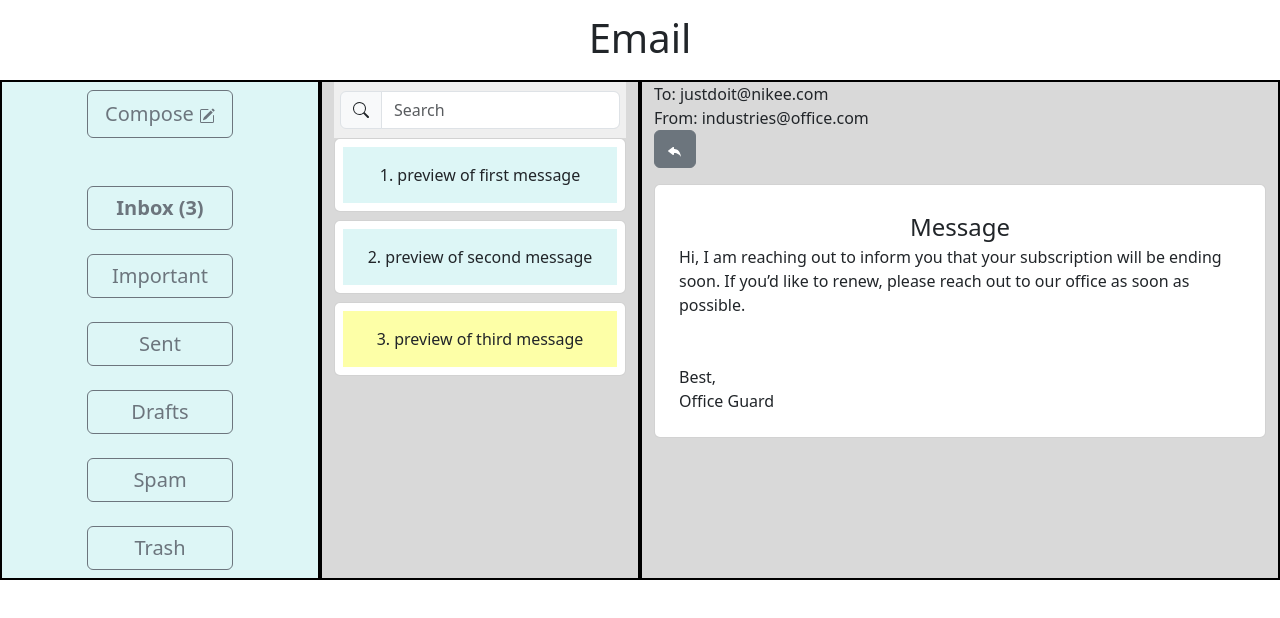
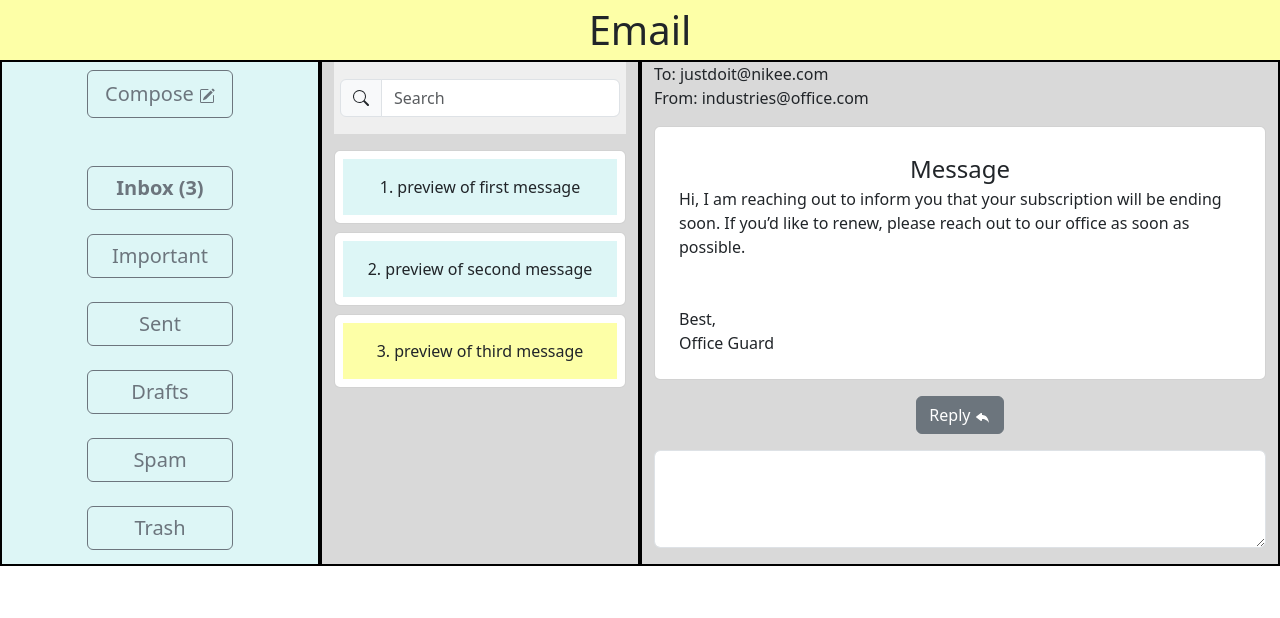
Before and after one commit to achavez101/bootstrap-email-chavez, a plain HTML site: page index.html in a window 1280 px wide. Drawn offline with nearby package versions, Linux system fonts and the light colour scheme.

Commit message:
added reply box for column 3

```diff
--- a/index.html
+++ b/index.html
@@ -11,7 +11,7 @@
     <title>Document</title>
   </head>
   <body>
-    <header class="d-flex justify-content-center py-2 mb-1">
+    <header class="d-flex justify-content-center">
         <span class="fs-1">Email</span>
       </a>
     </header>
@@ -48,7 +48,7 @@
         <div class="col2 col-12 col-lg-3">
           <!-- input / search -->
           <button class="button-search">
-            <div class="input-group py-2">
+            <div class="input-group py-3">
               <span class="input-group-text" id="basic-addon1">
                 <svg xmlns="http://www.w3.org/2000/svg" width="16" height="16" fill="currentColor" class="bi bi-search"
                   viewBox="0 0 16 16">
@@ -61,7 +61,7 @@
             </div>
           </button>
           <!-- card 1 box -->
-          <div class="boxes justify-content-center">
+          <div class="boxes justify-content-center py-3">
             <div class="card mb-2">
               <div class="card-body1 py-3">
                 <preview>1. preview of first message</preview>
@@ -90,11 +90,6 @@
           </div>
 
           <div class="d-flex gap-2 mb-3">
-            <button type="button" class="btn btn-secondary">
-              <svg xmlns="http://www.w3.org/2000/svg" width="16" height="16" fill="currentColor" class="bi bi-reply-fill" viewBox="0 0 16 16">
-                <path d="M5.921 11.9 1.353 8.62a.719.719 0 0 1 0-1.238L5.921 4.1A.716.716 0 0 1 7 4.719V6c1.5 0 6 0 7 8-2.5-4.5-7-4-7-4v1.281c0 .56-.606.898-1.079.62z"></path>
-              </svg>
-            </button>
           </div>
           <div class="card mb-3">
             <div class="card-body">
@@ -114,6 +109,14 @@
               </div>
             </div>
           </div>
+          <button type="button" class="btn btn-secondary mb-3">
+            Reply
+            <svg xmlns="http://www.w3.org/2000/svg" width="16" height="16" fill="currentColor" class="bi bi-reply-fill" viewBox="0 0 16 16">
+              <path d="M5.921 11.9 1.353 8.62a.719.719 0 0 1 0-1.238L5.921 4.1A.716.716 0 0 1 7 4.719V6c1.5 0 6 0 7 8-2.5-4.5-7-4-7-4v1.281c0 .56-.606.898-1.079.62z"></path>
+            </svg>
+          </button>
+
+          <textarea class="form-control py-4 mb-3" aria-label="With textarea"></textarea>
         </div>
       </div>
     </div>
--- a/styles.css
+++ b/styles.css
@@ -1,3 +1,6 @@
+header {
+    background-color: #FDFFA7;
+}
 .col1, .col2, .col3 {
     border: 2px solid black;
 }
```
